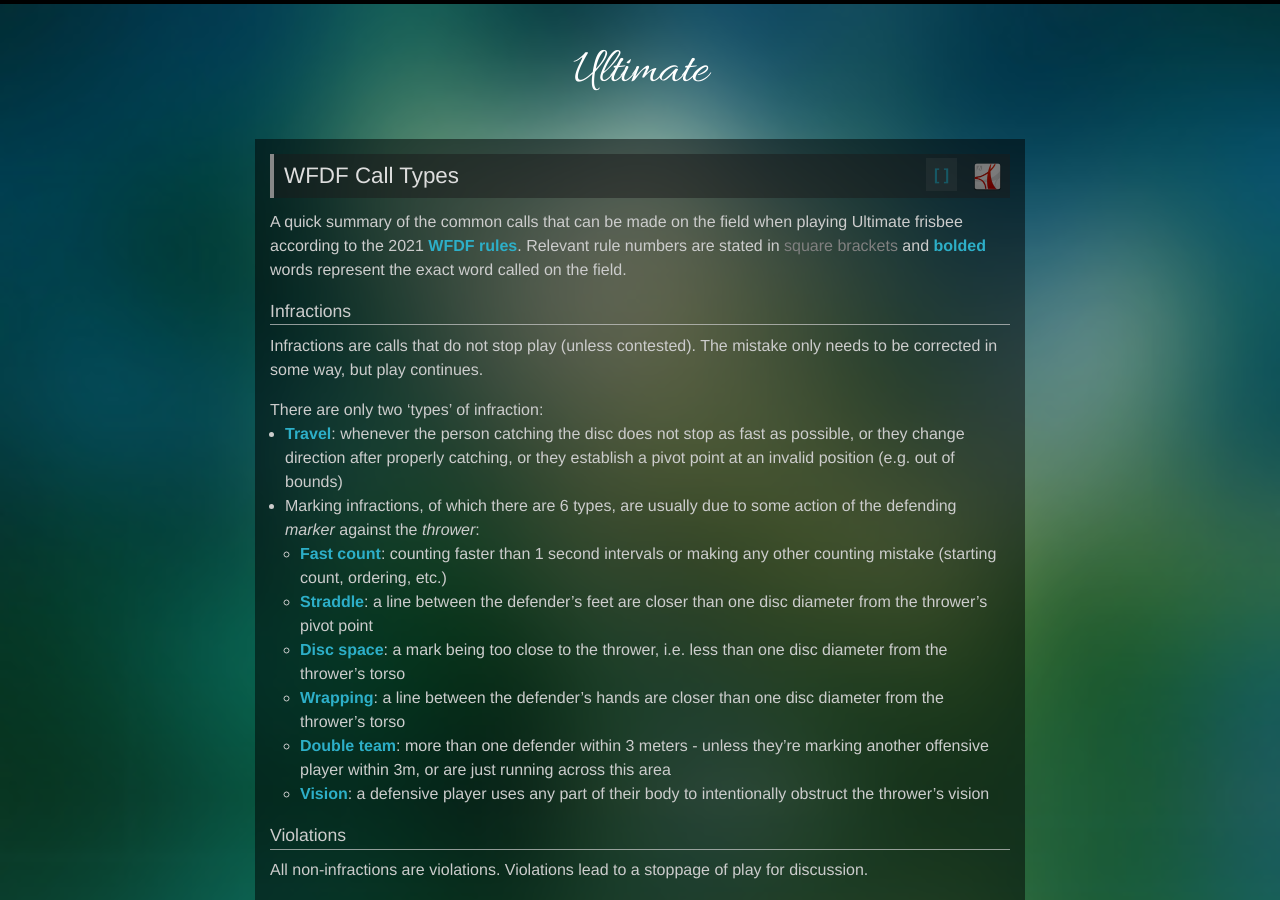
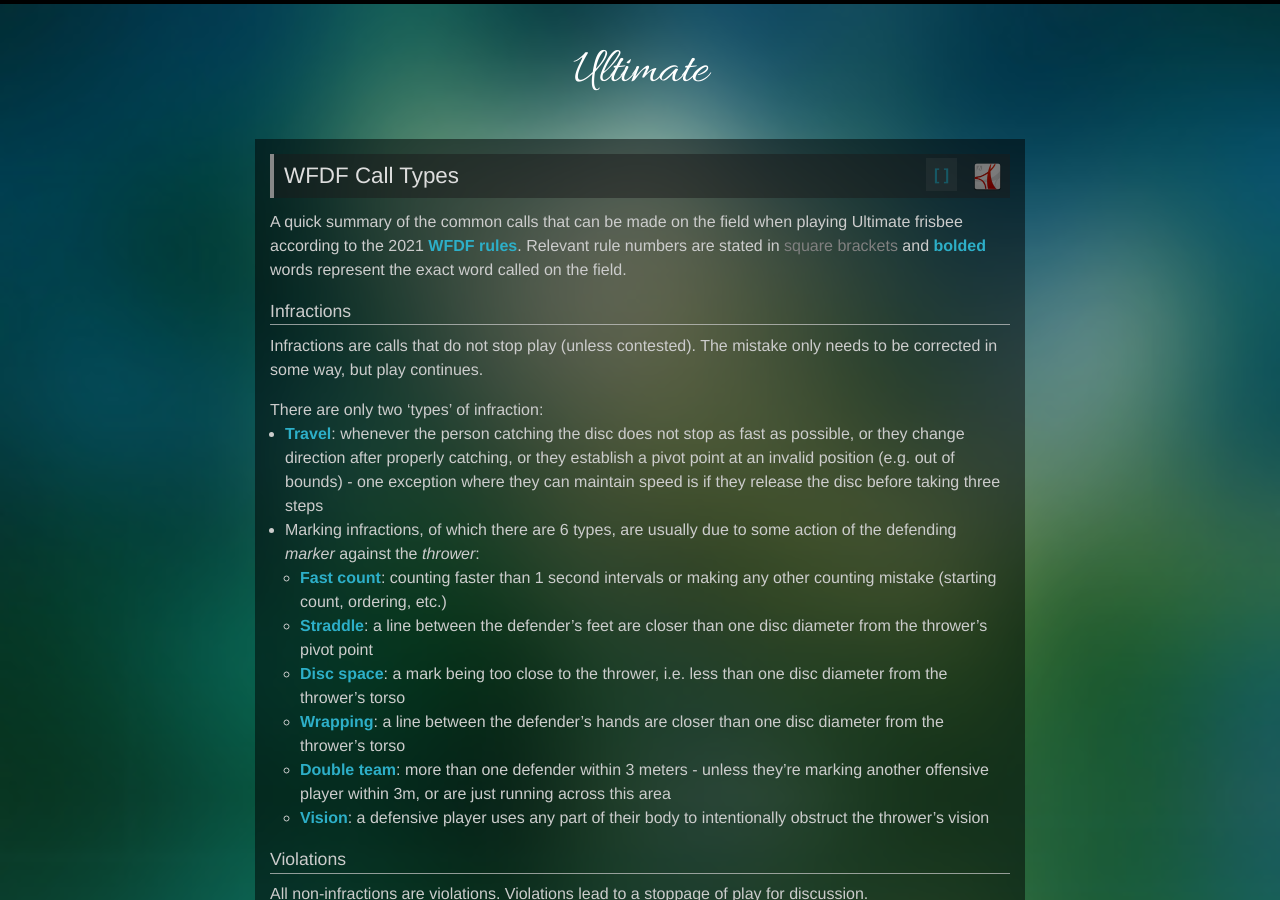
Before and after one commit to samuller/samuller.net, a Jekyll site: the page built from ultimate/call-types.md, in a window 1280 px wide and 900 px high. Built offline with Jekyll 4.4.1, drawn with Linux system fonts in a browser that asks for light colours.

Commit message:
Add new travel exception

```diff
--- a/ultimate/call-types.md
+++ b/ultimate/call-types.md
@@ -29,7 +29,7 @@ A quick summary of the common calls that can be made on the field when playing U
 Infractions are calls that do not stop play<span class="ref-link"> [15.2,18.2.6]</span> (unless contested<span class="ref-link"> [18.1.2, 18.2.9]</span>). The mistake only needs to be corrected in some way, but play continues.
 
 There are only two 'types' of infraction<span class="ref-link"> [15.2]</span>:
-- **Travel**<span class="ref-link"> [18.2]</span>: whenever the person catching the disc does not stop as fast as possible, or they change direction after properly catching<span class="ref-link"> [18.2.5.1]</span>, or they establish a pivot point at an invalid position (e.g. out of bounds)<span class="ref-link"> [18.2.5.3]</span>
+- **Travel**<span class="ref-link"> [18.2]</span>: whenever the person catching the disc does not stop as fast as possible, or they change direction after properly catching<span class="ref-link"> [18.2.5.1]</span>, or they establish a pivot point at an invalid position (e.g. out of bounds)<span class="ref-link"> [18.2.5.3]</span> - one exception where they can maintain speed is if they release the disc before taking three steps<span class="ref-link"> [18.2.2.1.2]</span>
 - Marking infractions<span class="ref-link"> [18.1]</span>, of which there are 6 types, are usually due to some action of the defending *marker* against the *thrower*:
   - **Fast count**: counting faster than 1 second intervals or making any other counting mistake (starting count, ordering, etc.)<span class="ref-link"> [18.1.1.1]</span>
   - **Straddle**: a line between the defender's feet are closer than one disc diameter from the thrower's pivot point<span class="ref-link"> [18.1.1.2]</span>
```
